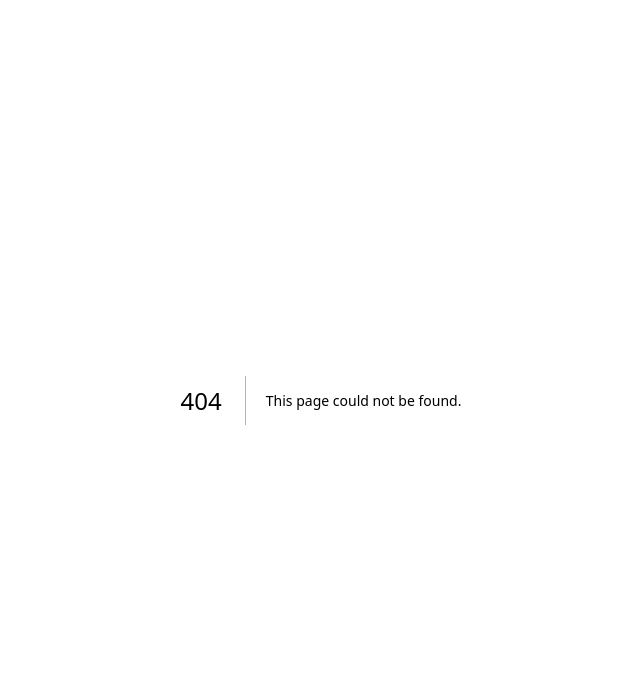
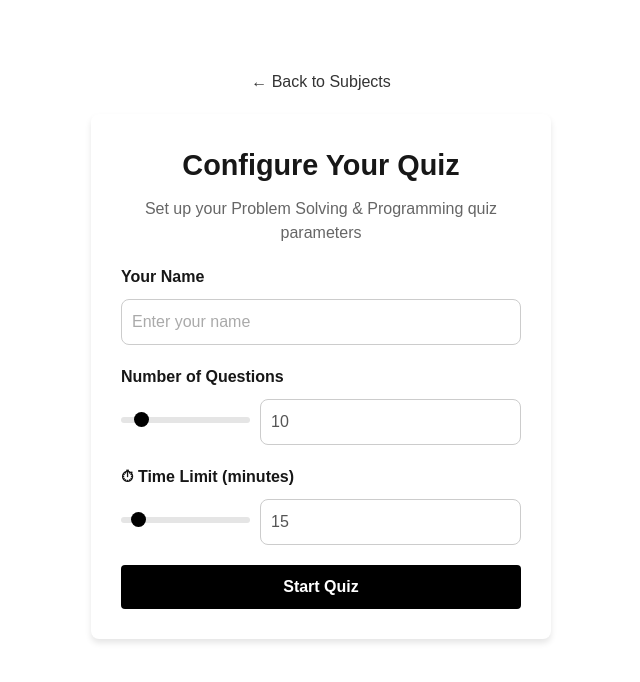
Before and after one commit to chiku97/Project_marathon, a Next.js app: page /quiz-form in a window 1280 px wide. Before the commit this address had no page. Shown: the top 682 px of the page, without its empty margins (319-959 px from the left). Built offline with nearby package versions, Linux system fonts and the light colour scheme.

Commit message:
added pages like dashboard and questions

```diff
--- a/app/dashboard/components/Button.js
+++ /dev/null
@@ -1,12 +0,0 @@
-import React from 'react'
-
-function Button() {
-  return (
-    <div className="card-footer">
-        <a  className="start-button">Start Quiz
-              </a>
-            </div>
-  )
-}
-
-export default Button
--- a/app/dashboard/page.js
+++ b/app/dashboard/page.js
@@ -1,7 +1,7 @@
 import "./page.css"
-import Button from "./components/Button"
-import Description from "./components/Description"
-import Header from "./components/Header"
+import Button from "../../components/Button"
+import Description from "../../components/Description"
+import Header from "../../components/Header"
 
 // Simple icons as React components
 const Globe = () => (
--- /dev/null
+++ b/app/quiz-form/page.css
@@ -0,0 +1,120 @@
+.quiz-form-container {
+  max-width: 500px;
+  margin: 50px auto;
+  padding: 20px;
+  text-align: center;
+  font-family: Arial, sans-serif;
+}
+
+.back-link {
+  display: block;
+  margin-bottom: 20px;
+  text-decoration: none;
+  color: #333;
+  font-size: 1rem;
+}
+
+.quiz-form-card {
+  background-color: #fff;
+  border-radius: 8px;
+  box-shadow: 0 4px 6px rgba(0, 0, 0, 0.1);
+  padding: 30px;
+}
+
+.form-title {
+  font-size: 1.8rem;
+  font-weight: bold;
+  margin-bottom: 10px;
+}
+
+.form-subtitle {
+  font-size: 1rem;
+  color: #666;
+  margin-bottom: 20px;
+}
+
+.form-group {
+  margin-bottom: 20px;
+  text-align: left;
+}
+
+label {
+  display: block;
+  font-weight: bold;
+  margin-bottom: 5px;
+}
+
+input[type="text"],
+input[type="number"] {
+  width: 100%;
+  padding: 10px;
+  border: 1px solid #ccc; /* Light gray border */
+  border-radius: 8px; /* Rounded corners */
+  box-shadow: none; /* Remove shadow */
+  margin-top: 5px;
+  font-size: 1rem;
+  color: #555; /* Text color */
+  outline: none; /* Remove outline on focus */
+  font-family: Arial, sans-serif;
+}
+
+input[type="text"]::placeholder,
+input[type="number"]::placeholder {
+  color: #aaa; /* Placeholder text color */
+}
+
+input[type="text"]:focus,
+input[type="number"]:focus {
+  border: 1px solid #888; /* Slightly darker border on focus */
+  box-shadow: 0 0 5px rgba(136, 136, 136, 0.5); /* Subtle shadow on focus */
+}
+
+.slider-container {
+  display: flex;
+  align-items: center;
+  gap: 10px;
+}
+
+input[type="range"] {
+  flex: 1;
+  -webkit-appearance: none;
+  height: 6px;
+  background: #e5e5e5;
+  border-radius: 5px;
+  outline: none;
+}
+
+input[type="range"]::-webkit-slider-thumb {
+  -webkit-appearance: none;
+  appearance: none;
+  width: 15px;
+  height: 15px;
+  background: #000;
+  border-radius: 50%;
+  cursor: pointer;
+}
+
+input[type="range"]::-moz-range-thumb {
+  width: 15px;
+  height: 15px;
+  background: #000;
+  border-radius: 50%;
+  cursor: pointer;
+}
+
+.start-button {
+  display: inline-block;
+  width: 100%;
+  padding: 10px 20px;
+  background-color: #000;
+  color: #fff;
+  text-decoration: none;
+  border-radius: 4px;
+  font-weight: bold;
+  font-size: 1rem;
+  transition: background-color 0.2s ease;
+}
+
+.start-button:hover {
+  background-color: #444;
+}
--- /dev/null
+++ b/app/quiz-form/page.js
@@ -0,0 +1,88 @@
+"use client"
+import React, { useState } from 'react';
+import Link from 'next/link'
+import './page.css'
+
+function QuizForm() {
+  const [quizForm, setQuizForm] = useState({
+    name: "",
+    questionNumber: 10,
+    timeLimit: 15,
+  });
+  const [questions, setQuestions] = useState(10);
+  const [timeLimit, setTimeLimit] = useState(15);
+
+  const handleChange= (e) =>{
+    setQuizForm({ ...quizForm, [e.target.name]: e.target.value });
+    console.log(quizForm)
+
+  }
+
+  return (
+    <div className="quiz-form-container">
+      <Link href="/dashboard" className="back-link">← Back to Subjects</Link>
+      <div className="quiz-form-card">
+        <h1 className="form-title">Configure Your Quiz</h1>
+        <p className="form-subtitle">Set up your Problem Solving & Programming quiz parameters</p>
+
+        <div className="form-group">
+          <label htmlFor="name">Your Name</label>
+          <input
+            type="text"
+            id="name"
+            name="name"
+            placeholder="Enter your name"
+            value={quizForm.name}
+            onChange={handleChange}
+          />
+        </div>
+
+        <div className="form-group">
+          <label htmlFor="questions">Number of Questions</label>
+          <div className="slider-container">
+            <input
+              type="range"
+              id="questions"
+              name="questionNumber"
+              min="5"
+              max="50"
+              value={quizForm.questionNumber}
+              onChange={handleChange}
+            />
+            <input
+              type="number"
+              name="questionNumber"
+              value={quizForm.questionNumber}
+              onChange={handleChange}
+            />
+          </div>
+        </div>
+
+        <div className="form-group">
+          <label htmlFor="timeLimit">⏱ Time Limit (minutes)</label>
+          <div className="slider-container">
+            <input
+              type="range"
+              id="timeLimit"
+              min="5"
+              max="120"
+              name="timeLimit"
+              value={quizForm.timeLimit}
+              onChange={handleChange}
+            />
+            <input
+              type="number"
+              name="timeLimit"
+              value={quizForm.timeLimit}
+              onChange={handleChange}
+            />
+          </div>
+        </div>
+
+        <button className="start-button">Start Quiz</button>
+      </div>
+    </div>
+  );
+}
+
+export default QuizForm;
--- /dev/null
+++ b/components/Button.js
@@ -0,0 +1,21 @@
+"use client"
+import React from 'react';
+import { useRouter } from 'next/navigation';
+
+function Button() {
+  const router = useRouter();
+
+  const handleClick = () => {
+    router.push('/quiz-form');
+  };
+
+  return (
+    <div className="card-footer">
+      <button className="start-button" onClick={handleClick}>
+        Start Quiz
+      </button>
+    </div>
+  );
+}
+
+export default Button;
```
Also changed, not shown: package.json (+5 -5 lines), components/Description.js (renamed from app/dashboard/components/Description.js), components/Header.js (renamed from app/dashboard/components/Header.js), 2 other files (tests, documents, lock files or other folders).
